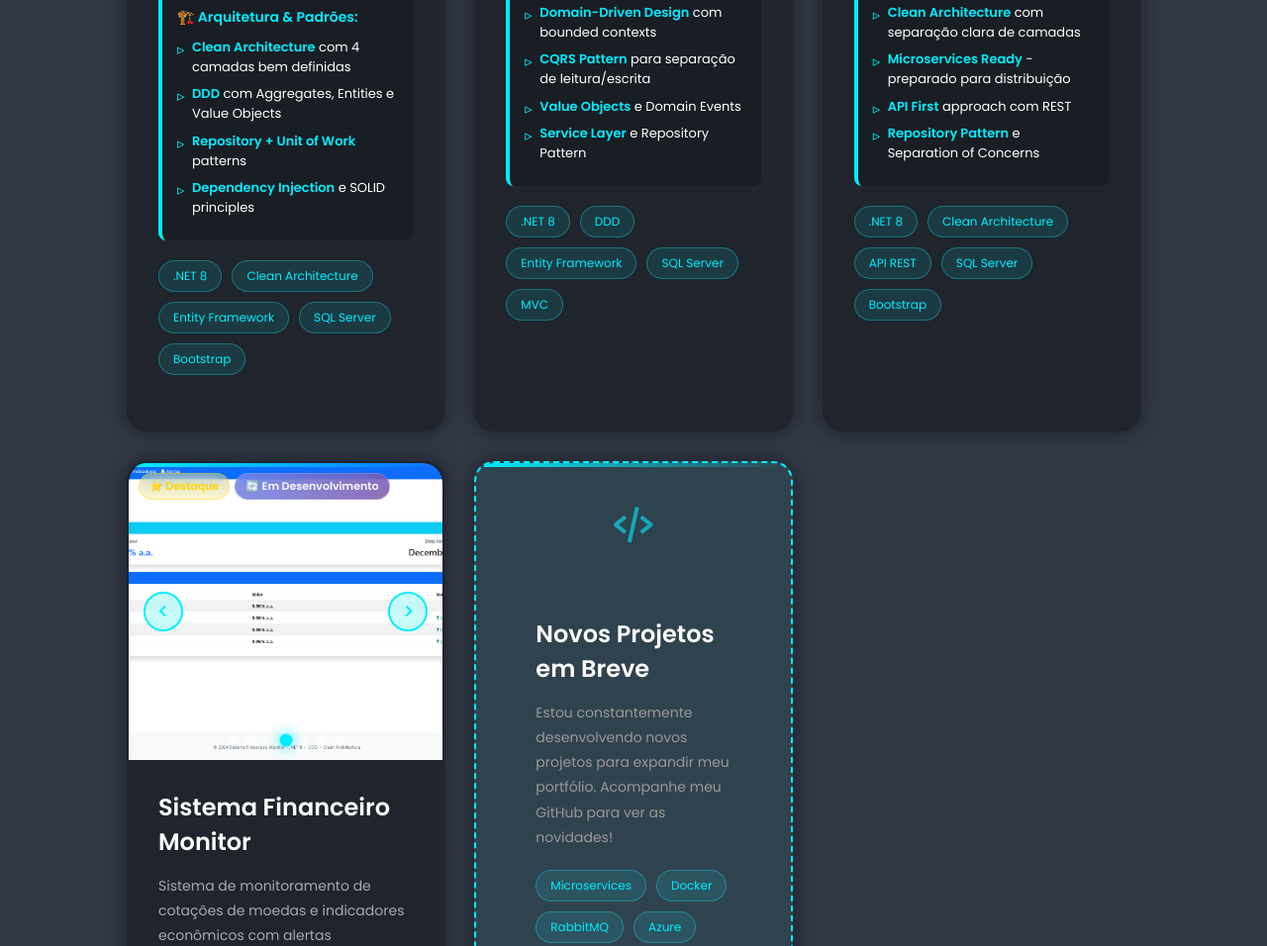
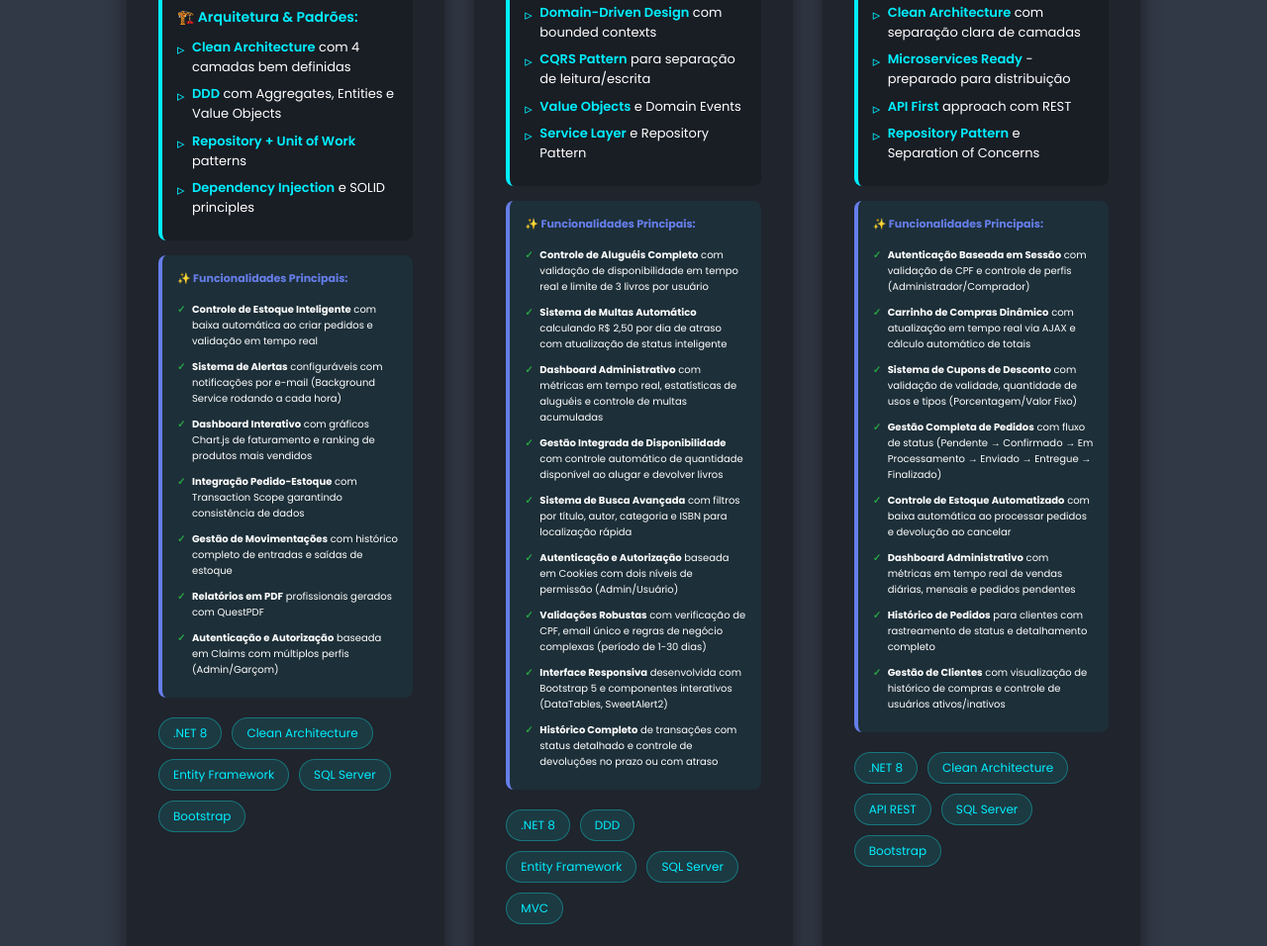
Before and after one commit to brunogoncalves99/devbrunogoncalves, a plain HTML site: page index.html in a window 1280 px wide. Shown: the part 3666-4622 px from the top of the page at 99% size. Drawn offline with nearby package versions, Linux system fonts and the light colour scheme.

Commit message:
melhorias

```diff
--- a/index.html
+++ b/index.html
@@ -371,7 +371,18 @@
                             <li><strong>Dependency Injection</strong> e SOLID principles</li>
                         </ul>
                     </div>
-
+                    <div class="project-features">
+                        <h4>✨ Funcionalidades Principais:</h4>
+                        <ul>
+                            <li><strong>Controle de Estoque Inteligente</strong> com baixa automática ao criar pedidos e validação em tempo real</li>
+                            <li><strong>Sistema de Alertas</strong> configuráveis com notificações por e-mail (Background Service rodando a cada hora)</li>
+                            <li><strong>Dashboard Interativo</strong> com gráficos Chart.js de faturamento e ranking de produtos mais vendidos</li>
+                            <li><strong>Integração Pedido-Estoque</strong> com Transaction Scope garantindo consistência de dados</li>
+                            <li><strong>Gestão de Movimentações</strong> com histórico completo de entradas e saídas de estoque</li>
+                            <li><strong>Relatórios em PDF</strong> profissionais gerados com QuestPDF</li>
+                            <li><strong>Autenticação e Autorização</strong> baseada em Claims com múltiplos perfis (Admin/Garçom)</li>
+                        </ul>
+                    </div>
                     <div class="project-tech">
                         <span class="tech-tag">.NET 8</span>
                         <span class="tech-tag">Clean Architecture</span>
@@ -434,6 +445,20 @@
                             <li><strong>CQRS Pattern</strong> para separação de leitura/escrita</li>
                             <li><strong>Value Objects</strong> e Domain Events</li>
                             <li><strong>Service Layer</strong> e Repository Pattern</li>
+                        </ul>
+                    </div>
+                    <div class="project-features">
+                        <h4>✨ Funcionalidades Principais:</h4>
+                        <ul>
+                            <li><strong>Controle de Aluguéis Completo</strong> com validação de disponibilidade em tempo real e limite de 3 livros por usuário</li>
+                            <li><strong>Sistema de Multas Automático</strong> calculando R$ 2,50 por dia de atraso com atualização de status inteligente</li>
+                            <li><strong>Dashboard Administrativo</strong> com métricas em tempo real, estatísticas de aluguéis e controle de multas acumuladas</li>
+                            <li><strong>Gestão Integrada de Disponibilidade</strong> com controle automático de quantidade disponível ao alugar e devolver livros</li>
+                            <li><strong>Sistema de Busca Avançada</strong> com filtros por título, autor, categoria e ISBN para localização rápida</li>
+                            <li><strong>Autenticação e Autorização</strong> baseada em Cookies com dois níveis de permissão (Admin/Usuário)</li>
+                            <li><strong>Validações Robustas</strong> com verificação de CPF, email único e regras de negócio complexas (período de 1-30 dias)</li>
+                            <li><strong>Interface Responsiva</strong> desenvolvida com Bootstrap 5 e componentes interativos (DataTables, SweetAlert2)</li>
+                            <li><strong>Histórico Completo</strong> de transações com status detalhado e controle de devoluções no prazo ou com atraso</li>
                         </ul>
                     </div>
 
@@ -501,6 +526,19 @@
                         </ul>
                     </div>
 
+                    <div class="project-features">
+                        <h4>✨ Funcionalidades Principais:</h4>
+                        <ul>
+                            <li><strong>Autenticação Baseada em Sessão</strong> com validação de CPF e controle de perfis (Administrador/Comprador)</li>
+                            <li><strong>Carrinho de Compras Dinâmico</strong> com atualização em tempo real via AJAX e cálculo automático de totais</li>
+                            <li><strong>Sistema de Cupons de Desconto</strong> com validação de validade, quantidade de usos e tipos (Porcentagem/Valor Fixo)</li>
+                            <li><strong>Gestão Completa de Pedidos</strong> com fluxo de status (Pendente → Confirmado → Em Processamento → Enviado → Entregue → Finalizado)</li>
+                            <li><strong>Controle de Estoque Automatizado</strong> com baixa automática ao processar pedidos e devolução ao cancelar</li>
+                            <li><strong>Dashboard Administrativo</strong> com métricas em tempo real de vendas diárias, mensais e pedidos pendentes</li>
+                            <li><strong>Histórico de Pedidos</strong> para clientes com rastreamento de status e detalhamento completo</li>
+                            <li><strong>Gestão de Clientes</strong> com visualização de histórico de compras e controle de usuários ativos/inativos</li>
+                        </ul>
+                    </div>
                     <div class="project-tech">
                         <span class="tech-tag">.NET 8</span>
                         <span class="tech-tag">Clean Architecture</span>
@@ -585,11 +623,6 @@
                         <span class="tech-tag">Bootstrap 5</span>
                         <span class="tech-tag">jQuery/AJAX</span>
                         <span class="tech-tag">API REST</span>
-                    </div>
-                    <div class="project-links">
-                        <a href="https://github.com/seuusuario/SistemaFinanceiroMonitor" target="_blank" class="btn-project">
-                            <i class='bx bxl-github'></i> Ver no GitHub
-                        </a>
                     </div>
                 </div>
             </div>
```
